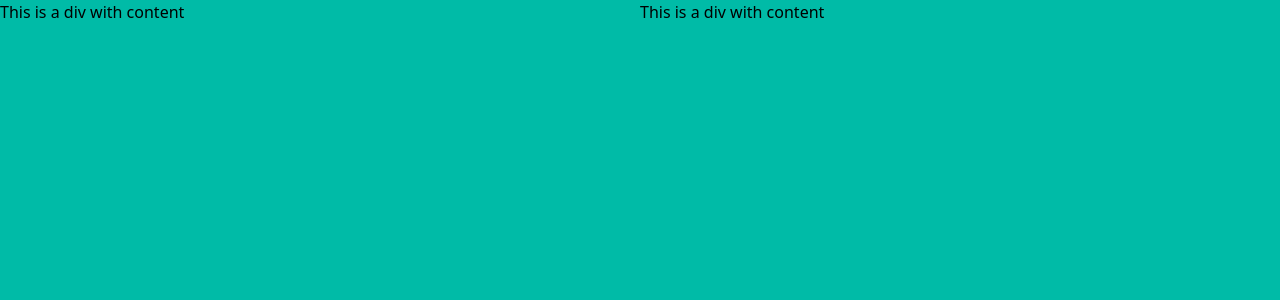
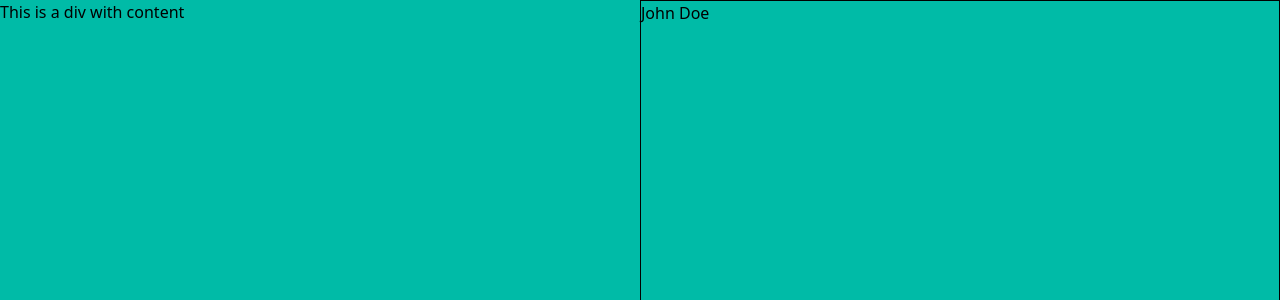
Before and after one commit to sukelully/cv-application, a React (Vite) app: page / in a window 1280 px wide. Shown: the top 300 px of the page. Built offline with nearby package versions, Linux system fonts and the light colour scheme.

Commit message:
Pass props through componenets

```diff
--- a/src/App.jsx
+++ b/src/App.jsx
@@ -1,16 +1,22 @@
 // import { useState } from 'react'
+import CVPreview from './CVPreview.jsx'
+import PersonalInfo from './components/CV/PersonalInfo.jsx';
 
-function App() {
+// const [cvData, setCvData] = useState({
+//   personalInfo: { name: 'John Doe', email: '123@test.com', phone: '0123 456789' }
+// });
+
+const cvData = {
+  personalInfo: { name: 'John Doe', email: '123@test.com', phone: '0123 456789' }
+};
+
+export default function App() {
   return (
     <div className="bg-teal-500 h-screen w-screen grid grid-cols-2">
       <div>
         <h1>This is a div with content</h1>
       </div>
-      <div>
-        <h1>This is a div with content</h1>
-      </div>
+      <CVPreview cvData={cvData}/>
     </div>
   );
 }
-
-export default App;
--- /dev/null
+++ b/src/CVPreview.jsx
@@ -0,0 +1,9 @@
+import PersonalInfo from './components/CV/PersonalInfo.jsx';
+
+export default function CVPreview({ cvData }) {
+    return (
+        <div className="flex flex-col border">
+            <PersonalInfo personalInfo={cvData.personalInfo}/>
+        </div>
+    );
+}
--- a/src/components/CV/PersonalInfo.jsx
+++ b/src/components/CV/PersonalInfo.jsx
@@ -0,0 +1,7 @@
+export default function PersonalInfo({ personalInfo}) {
+    return (
+        <div>
+            <h1>{personalInfo.name}</h1>
+        </div>
+    );
+}
--- a/src/main.jsx
+++ b/src/main.jsx
@@ -1,6 +1,6 @@
 import { StrictMode } from 'react'
 import { createRoot } from 'react-dom/client'
-import './main.css'
+import './styles/main.css'
 import App from './App.jsx'
 
 createRoot(document.getElementById('root')).render(
```
Also changed, not shown: src/components/Form/CVPreview.jsx (deleted), src/styles/main.css (renamed from src/main.css).
